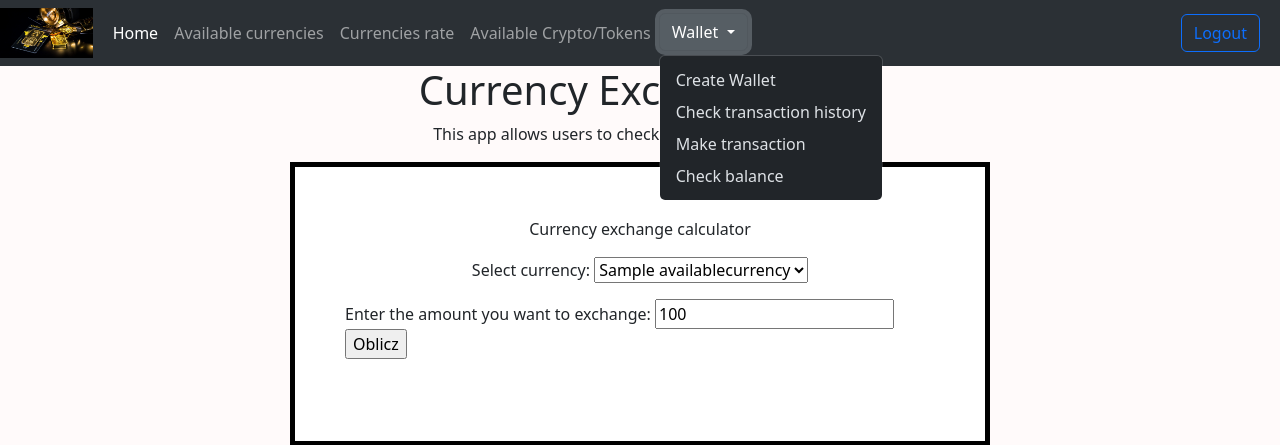
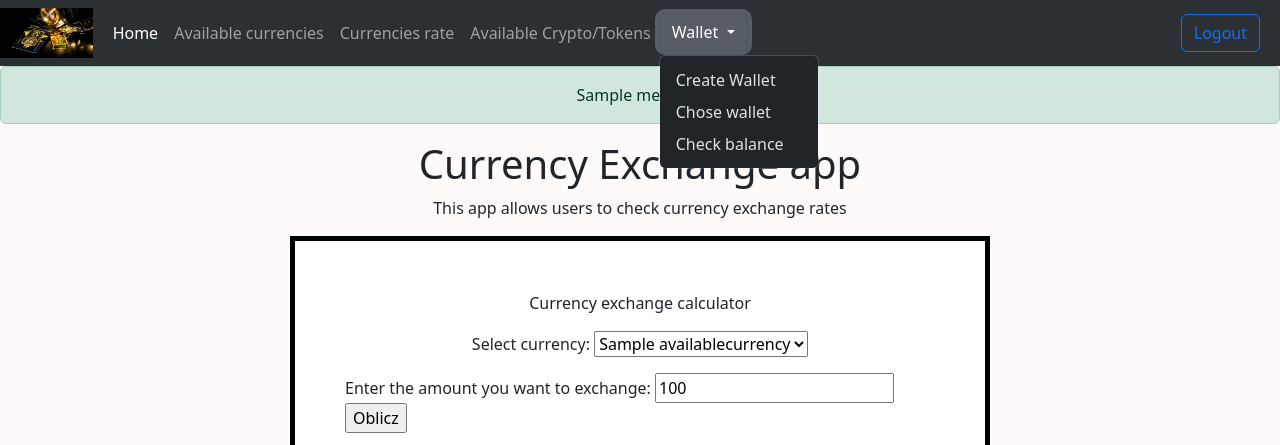
Before and after one commit to kTurek95/CurrencyExchange, a Django app: page / in a window 1280 px wide, after a click on "Wallet". Shown: the top 445 px of the page. Run offline with Django 4.2, Linux system fonts and the light colour scheme; a user stored in the database is signed in; tables that the repository leaves empty hold one stand-in row (values such as "Sample post"); one stand-in notice (Sample message) is shown; parts of the project's set-up code (start-up, migrations or seed data) failed here and were passed over.

Commit message:
Updated block message handling to differentiate between positive and negative messages, and moved it to the top of the code for better user visibility. Also, renamed tabs and hid the 'Make Transaction' tab.

```diff
--- a/main/templates/main/about.html
+++ b/main/templates/main/about.html
@@ -49,8 +49,8 @@
                 </button>
                   <ul class="dropdown-menu">
                     <li><a class="dropdown-item" href="{% url 'wallet:info' %}">Create Wallet</a></li>
-                    <li><a class="dropdown-item" href="{% url 'wallet:transactions' %}">Check transaction history</a></li>
-                    <li><a class="dropdown-item" href="{% url 'wallet:transaction' %}">Make transaction</a></li>
+                    <li><a class="dropdown-item" href="{% url 'wallet:transactions' %}">Chose wallet</a></li>
+                    <li><a class="dropdown-item" href="{% url 'wallet:transaction' %}" hidden>Make transaction </a></li>
                     <li><a class="dropdown-item" href="{% url 'wallet:balance' %}">Check balance</a></li>
                   </ul>
             </div>
@@ -70,6 +70,19 @@
 </div>
 </div>
 </nav>
+{% block messages %}
+    {% for message in messages %}
+    {% if message.level == DEFAULT_MESSAGE_LEVELS.SUCCESS %}
+        <div class="alert alert-success" style="text-align: center">
+            {{ message }}
+        </div>
+    {% elif message.level == DEFAULT_MESSAGE_LEVELS.ERROR %}
+        <div class="alert alert-danger" style="text-align: center">
+            {{ message }}
+        </div>
+    {% endif %}
+{% endfor %}
+{% endblock messages %}
 {% block content %}
 <div class="info-container">
     <h1>Currency Exchange app</h1>
@@ -136,13 +149,5 @@
 </div>
 </div>
 {% endblock %}
-
-{% block messages %}
-    {% if messages %}
-        {% for message in messages %}
-            <div class="{{ message.tags }}">{{ message }}</div>
-        {% endfor %}
-    {% endif %}
-{% endblock messages %}
 </body>
 </html>
```
